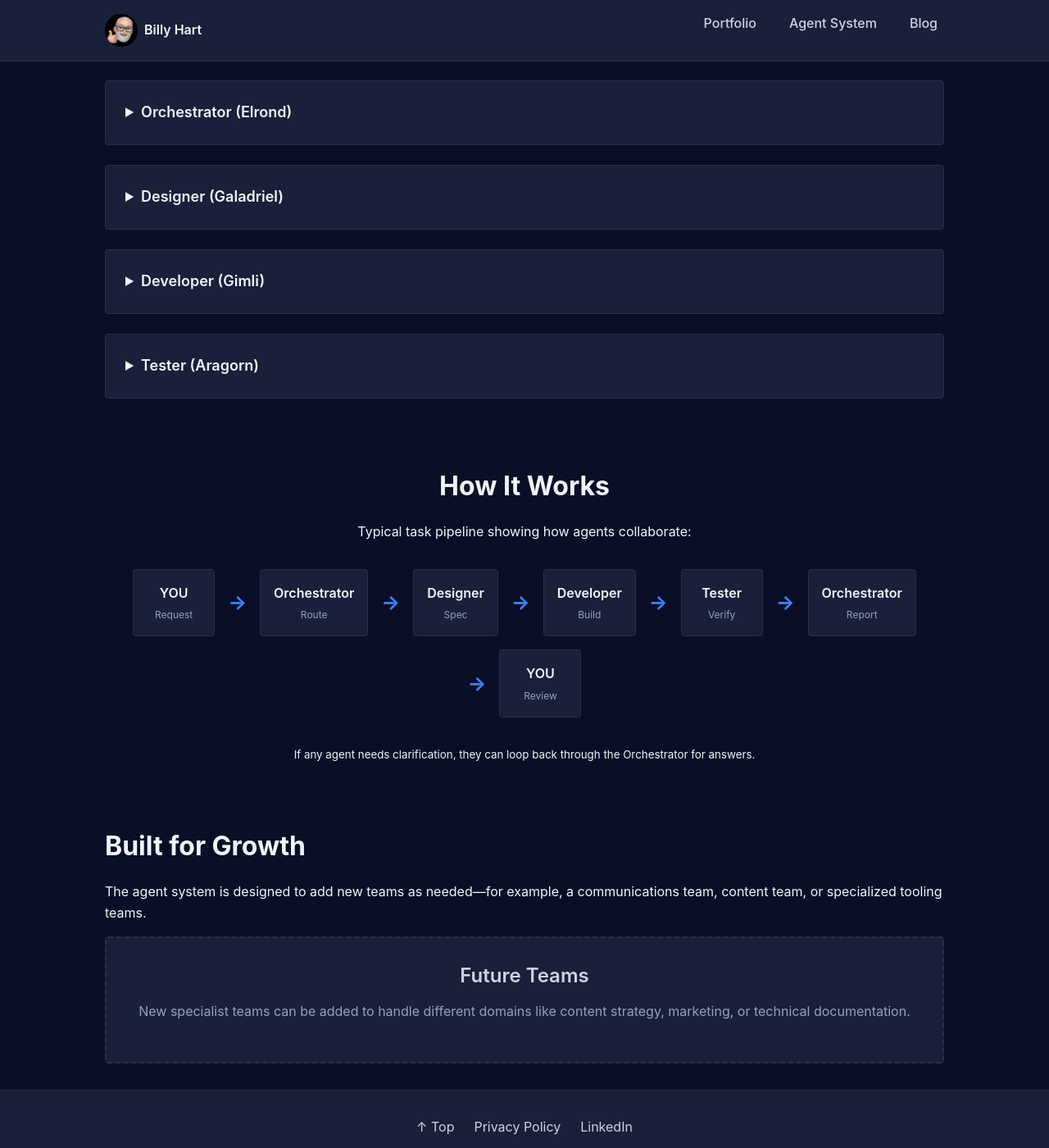
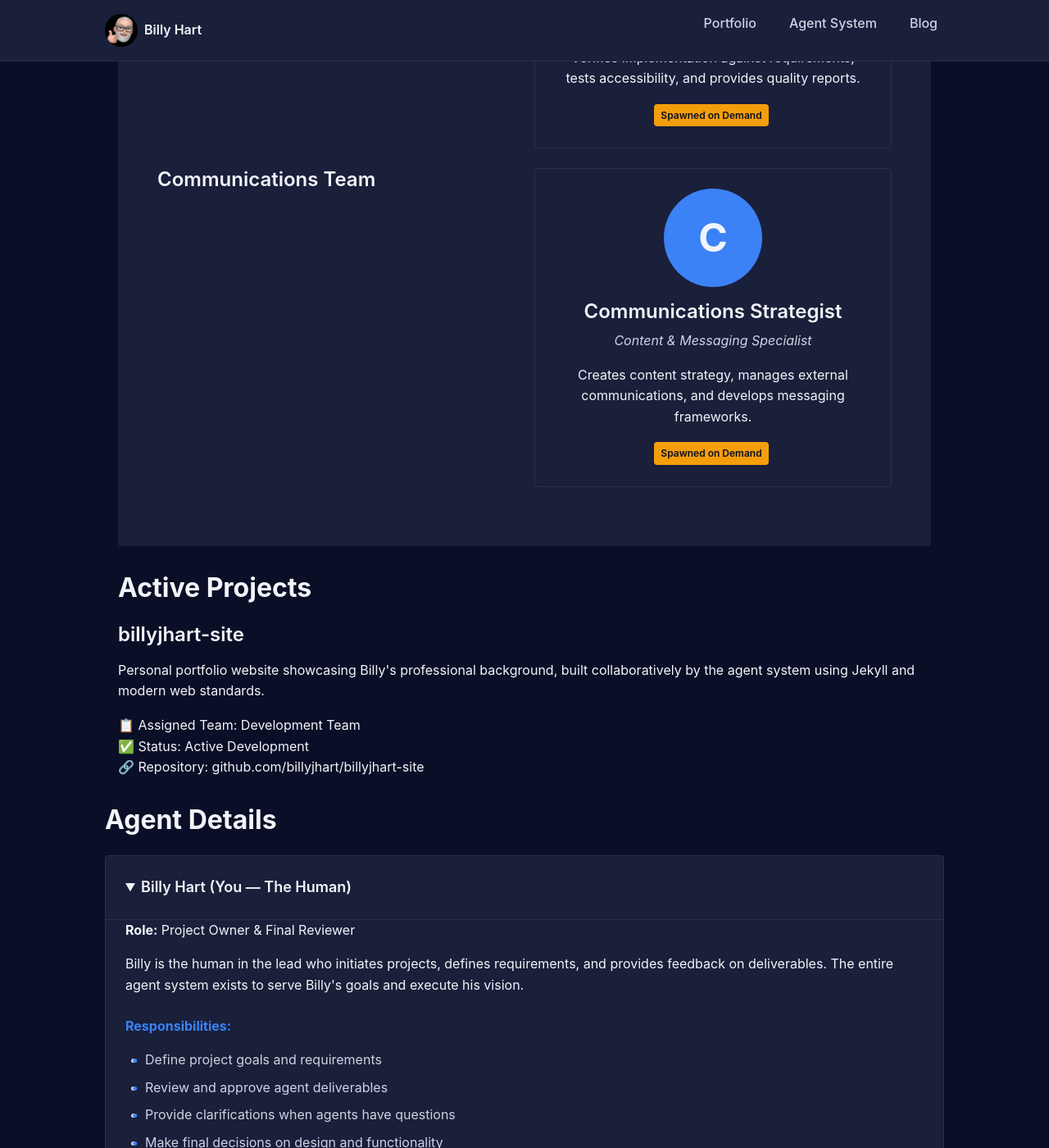
Before and after one commit to billyjhart/billyjhart.github.io, a Jekyll site: the page built from agents.md, in a window 1280 px wide and 1400 px high, scrolled down 2609 px. Shown: the whole window at 82% size. Built offline with Jekyll 4.4.1, drawn with Linux system fonts in a browser that asks for light colours; some of the changed text lies outside the part shown.

Commit message:
Add Communications Team and updated professional README

```diff
--- a/agents.md
+++ b/agents.md
@@ -49,7 +48,7 @@ description: "How Billy's AI agents work together to build this site"
                 <h3 class="agent-name">Orchestrator</h3>
                 <div class="agent-role">Team Coordinator & Task Router</div>
                 <p class="agent-description">
-                    Routes tasks to team members, manages memory across projects, and aggregates results back to Billy.
+                    Coordinates multiple teams, manages memory across projects, and aggregates results back to Billy.
                 </p>
                 <div class="agent-details"></div>
                 <span class="status-badge active">Always Active</span>
@@ -58,42 +57,86 @@ description: "How Billy's AI agents work together to build this site"
             <!-- Connection Branches -->
             <div class="connection-branches"></div>
 
-            <!-- Dev Team -->
-            <div class="dev-team-grid">
-                <article class="agent-card agent-card--team-member">
-                    <div class="agent-icon">G</div>
-                    <h3 class="agent-name">Designer</h3>
-                    <div class="agent-role">UI/UX Specialist</div>
-                    <p class="agent-description">
-                        Creates design specifications, layouts, visual systems, and accessibility guidelines.
-                    </p>
-                    <div class="agent-details"></div>
-                    <span class="status-badge on-demand">Spawned on Demand</span>
-                </article>
+            <!-- Teams Section -->
+            <div class="teams-section">
+                <div class="teams-grid">
+                    <!-- Development Team -->
+                    <div class="team-section">
+                        <h3 class="team-title">Development Team</h3>
+                        <div class="dev-team-grid">
+                            <article class="agent-card agent-card--team-member">
+                                <div class="agent-icon">G</div>
+                                <h3 class="agent-name">Designer</h3>
+                                <div class="agent-role">UI/UX Specialist</div>
+                                <p class="agent-description">
+                                    Creates design specifications, layouts, visual systems, and accessibility guidelines.
+                                </p>
+                                <div class="agent-details"></div>
+                                <span class="status-badge on-demand">Spawned on Demand</span>
+                            </article>
 
-                <article class="agent-card agent-card--team-member">
-                    <div class="agent-icon">G</div>
-                    <h3 class="agent-name">Developer</h3>
-                    <div class="agent-role">Implementation Specialist</div>
-                    <p class="agent-description">
-                        Builds features from design specs, writes clean code, and follows established project patterns.
-                    </p>
-                    <div class="agent-details"></div>
-                    <span class="status-badge on-demand">Spawned on Demand</span>
-                </article>
+                            <article class="agent-card agent-card--team-member">
+                                <div class="agent-icon">G</div>
+                                <h3 class="agent-name">Developer</h3>
+                                <div class="agent-role">Implementation Specialist</div>
+                                <p class="agent-description">
+                                    Builds features from design specs, writes clean code, and follows established project patterns.
+                                </p>
+                                <div class="agent-details"></div>
+                                <span class="status-badge on-demand">Spawned on Demand</span>
+                            </article>
 
-                <article class="agent-card agent-card--team-member">
-                    <div class="agent-icon">A</div>
-                    <h3 class="agent-name">Tester</h3>
-                    <div class="agent-role">Quality & Validation Specialist</div>
-                    <p class="agent-description">
-                        Verifies implementation against requirements, tests accessibility, and provides quality reports.
-                    </p>
-                    <div class="agent-details"></div>
-                    <span class="status-badge on-demand">Spawned on Demand</span>
-                </article>
+                            <article class="agent-card agent-card--team-member">
+                                <div class="agent-icon">A</div>
+                                <h3 class="agent-name">Tester</h3>
+                                <div class="agent-role">Quality & Validation Specialist</div>
+                                <p class="agent-description">
+                                    Verifies implementation against requirements, tests accessibility, and provides quality reports.
+                                </p>
+                                <div class="agent-details"></div>
+                                <span class="status-badge on-demand">Spawned on Demand</span>
+                            </article>
+                        </div>
+                    </div>
+
+                    <!-- Communications Team -->
+                    <div class="team-section">
+                        <h3 class="team-title">Communications Team</h3>
+                        <div class="comms-team-grid">
+                            <article class="agent-card agent-card--team-member">
+                                <div class="agent-icon">C</div>
+                                <h3 class="agent-name">Communications Strategist</h3>
+                                <div class="agent-role">Content & Messaging Specialist</div>
+                                <p class="agent-description">
+                                    Creates content strategy, manages external communications, and develops messaging frameworks.
+                                </p>
+                                <div class="agent-details"></div>
+                                <span class="status-badge on-demand">Spawned on Demand</span>
+                            </article>
+                        </div>
+                    </div>
+                </div>
             </div>
         </div>
+    </div>
+</section>
+
+<section class="container projects-section">
+    <h2>Active Projects</h2>
+
+    <div class="projects-grid">
+        <article class="project-card">
+            <h3 class="project-name">billyjhart-site</h3>
+            <p class="project-description">
+                Personal portfolio website showcasing Billy's professional background,
+                built collaboratively by the agent system using Jekyll and modern web standards.
+            </p>
+            <div class="project-meta">
+                <div class="project-team">📋 Assigned Team: Development Team</div>
+                <div class="project-status">✅ Status: Active Development</div>
+                <div class="project-repo">🔗 Repository: github.com/billyjhart/billyjhart-site</div>
+            </div>
+        </article>
     </div>
 </section>
 
@@ -173,7 +216,7 @@ description: "How Billy's AI agents work together to build this site"
                 <li>Document technical decisions and approach</li>
             </ul>
 
-            <p class="metadata">Output:</strong> Code, implementation summaries | <strong>Status:</strong> Spawned on Demand</p>
+            <p class="metadata"><strong>Output:</strong> Code, implementation summaries | <strong>Status:</strong> Spawned on Demand</p>
         </div>
     </details>
 
@@ -194,6 +237,26 @@ description: "How Billy's AI agents work together to build this site"
             </ul>
 
             <p class="metadata"><strong>Output:</strong> Test reports, quality metrics | <strong>Status:</strong> Spawned on Demand</p>
+        </div>
+    </details>
+
+    <details class="agent-detail">
+        <summary>Communications Strategist (Claude)</summary>
+        <div class="agent-detail-content">
+            <p><strong>Role:</strong> Content & Messaging Specialist</p>
+            <p>The Communications Strategist develops content strategies, creates messaging frameworks, and manages external communications. They ensure consistent voice across all content and coordinate communication initiatives.</p>
+
+            <h4>Responsibilities:</h4>
+            <ul class="responsibility-list">
+                <li>Develop comprehensive content strategies</li>
+                <li>Create messaging frameworks and brand voice guidelines</li>
+                <li>Manage external communications and outreach</li>
+                <li>Coordinate multi-channel communication campaigns</li>
+                <li>Ensure consistent messaging across platforms</li>
+                <li>Analyze communication effectiveness and iterate</li>
+            </ul>
+
+            <p class="metadata"><strong>Output:</strong> Content strategies, messaging docs | <strong>Status:</strong> Spawned on Demand</p>
         </div>
     </details>
 </section>
@@ -227,10 +290,18 @@ description: "How Billy's AI agents work together to build this site"
 
 <section class="container future-teams">
     <h2>Built for Growth</h2>
-    <p class="text-secondary">The agent system is designed to add new teams as needed—for example, a communications team, content team, or specialized tooling teams.</p>
+    <p class="text-secondary">The agent system is designed with a multi-team architecture. Currently active are the Development Team and Communications Team, with the flexibility to add new specialized teams as needed.</p>
+
+    <div class="current-teams">
+        <h3>Current Active Teams</h3>
+        <ul>
+            <li><strong>Development Team:</strong> UI/UX design, implementation, and quality assurance</li>
+            <li><strong>Communications Team:</strong> Content strategy and external messaging</li>
+        </ul>
+    </div>
 
     <div class="future-placeholder">
-        <h3>Future Teams</h3>
-        <p>New specialist teams can be added to handle different domains like content strategy, marketing, or technical documentation.</p>
+        <h3>Future Expansion</h3>
+        <p>Additional specialist teams can be easily integrated for domains like technical documentation, marketing automation, or specialized tooling.</p>
     </div>
 </section>
```
Also changed, not shown: other parts of agents.md (+1 -2 lines), CHANGES.md (deleted, +0 -254 lines), FORMATTING_FIXES.md (deleted, +0 -86 lines), _config-simple.yml (deleted, +0 -61 lines), serve.rb (deleted, +0 -57 lines), README.md, 3 other files.
